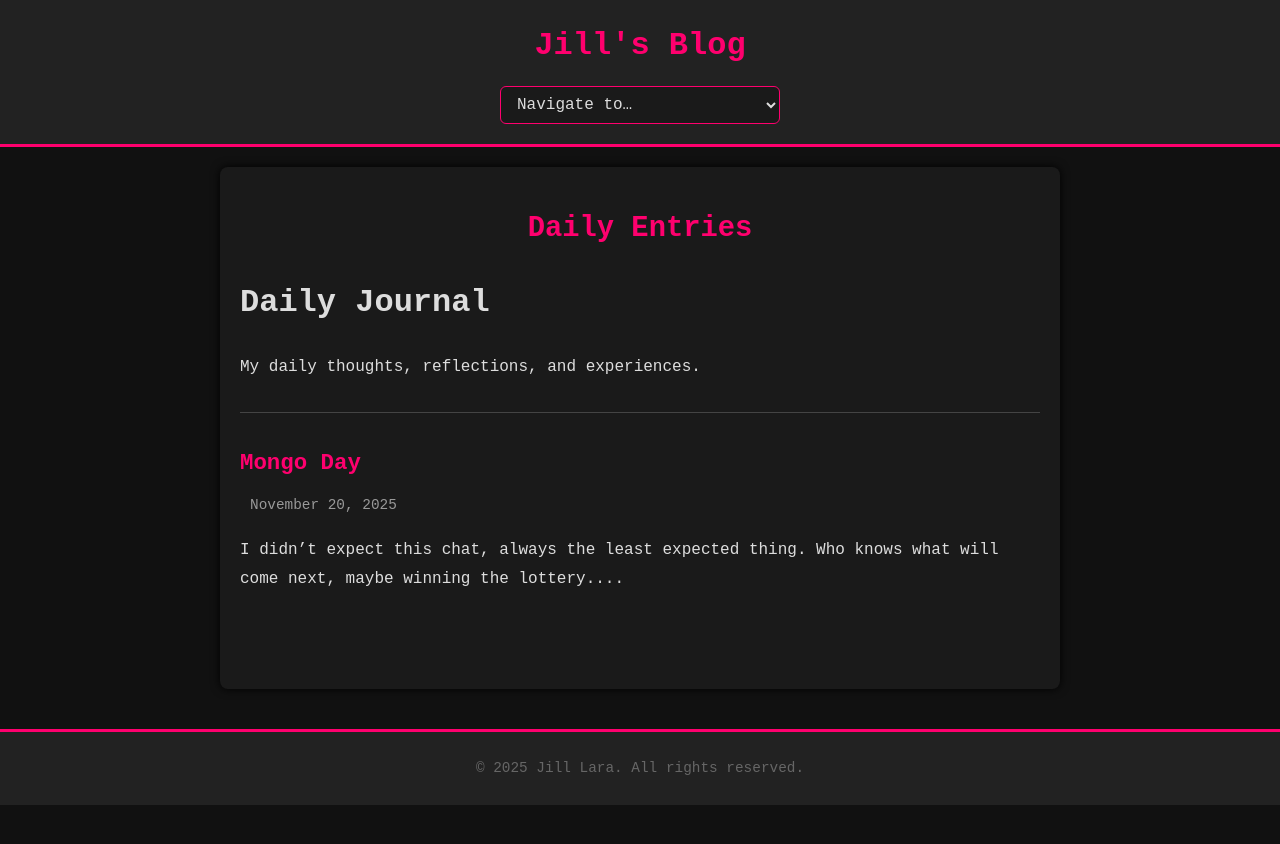
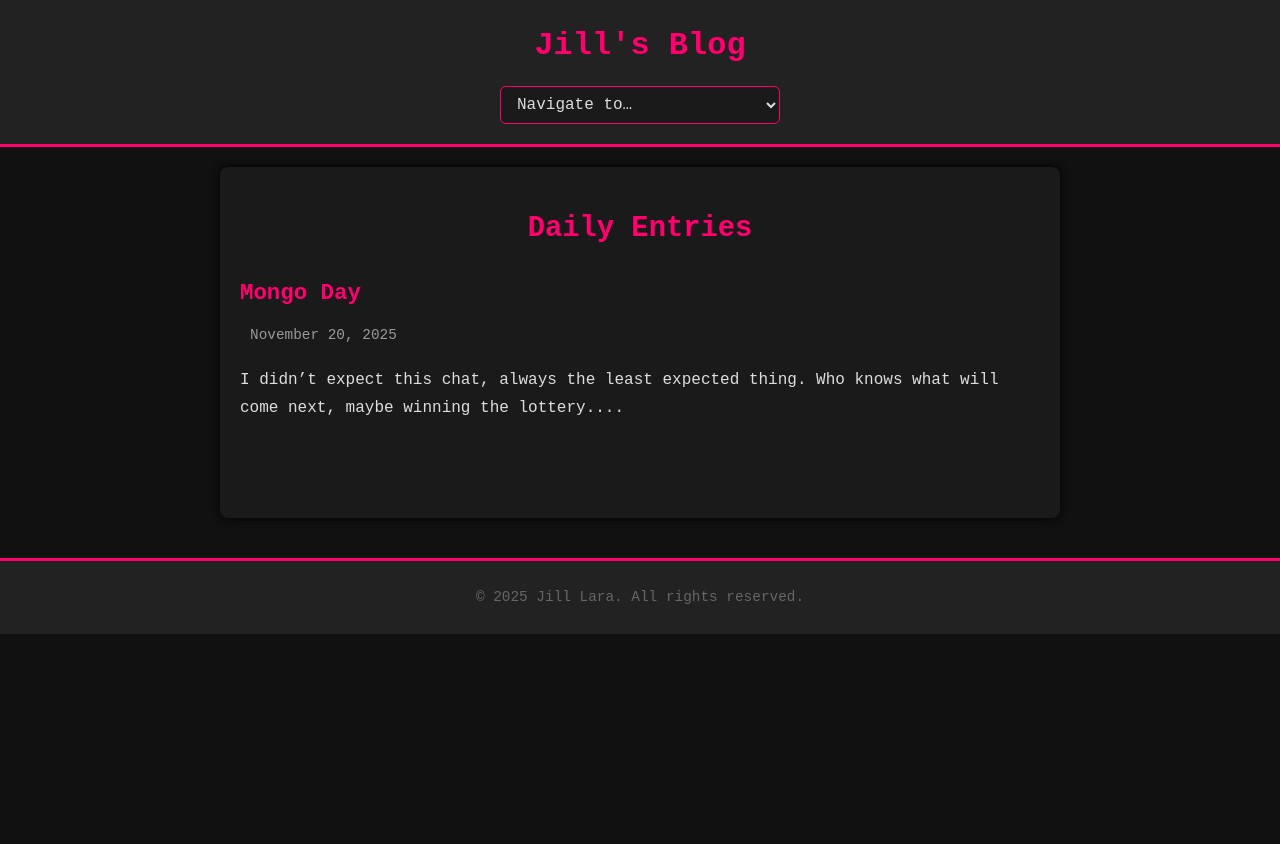
Before and after one commit to yellowbowlo9/Jillbo9blog, a Jekyll site: the page built from _pages/journal.html, in a window 1280 px wide. Shown: the top 844 px of the page. Built offline with Jekyll 4.4.1, drawn with Linux system fonts in a browser that asks for light colours; a script that is not in the unit is left out.

Commit message:
Update journal.html

```diff
--- a/_pages/journal.html
+++ b/_pages/journal.html
@@ -3,11 +3,6 @@ layout: page
 title: Daily Entries
 permalink: /journal/
 ---
-
-<h1>Daily Journal</h1>
-<p>My daily thoughts, reflections, and experiences.</p>
-
-<hr>
 
 {% if site.journal.size > 0 %}
 <ul class="journal-list">
```
